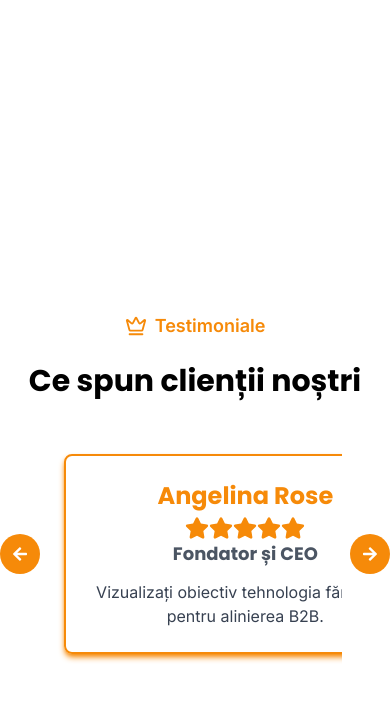
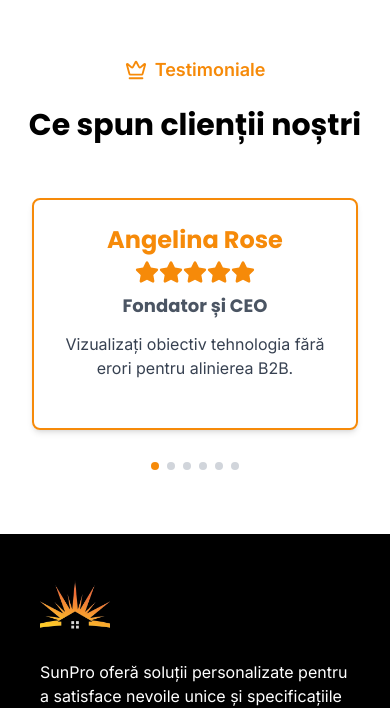
Before and after one commit to mocanuandrei1/sun-pro-2, a Next.js app: page /despre-noi in a window 390 px wide. Shown: the part 2739-3447 px from the top of the page. Built offline with nearby package versions, Linux system fonts and the light colour scheme.

Commit message:
Refactor TestimonialsMobile and TestimonialsDesktop components for improved responsiveness and layout

```diff
--- a/src/components/Testimonials.js
+++ b/src/components/Testimonials.js
@@ -1,26 +1,8 @@
-"use client";
-import React, { useState } from "react";
-import { FaArrowLeft, FaArrowRight, FaStar } from "react-icons/fa";
-import { LuCrown } from "react-icons/lu";
+import React from "react";
+import TestimonialsMobile from "./TestimonialsMobile";
+import TestimonialsDesktop from "./TestimonialsDesktop";
 
 const slides = [
-  {
-    name: "Angelina Rose",
-    role: "Fondator și CEO",
-    review: "Vizualizați obiectiv tehnologia fără erori pentru alinierea B2B.",
-  },
-  {
-    name: "Ion Popescu",
-    role: "Director de Marketing",
-    review:
-      "Valorifică monoton o gamă extinsă de modele prin colaborare eficientă.",
-  },
-  {
-    name: "Maria Ionescu",
-    role: "Dezvoltator Principal",
-    review:
-      "Inovați eficient resursele de la un capăt la altul cu arhitecturi cross-platform.",
-  },
   {
     name: "Angelina Rose",
     role: "Fondator și CEO",
@@ -58,75 +40,14 @@ const slides = [
 ];
 
 export default function Testimonials() {
-  const [currentIndex, setCurrentIndex] = useState(0);
+  return (
+    <div>
+      <div className="block lg:hidden">
+        <TestimonialsMobile slides={slides} />
+      </div>
 
-  const handlePrev = () => {
-    setCurrentIndex((prevIndex) =>
-      prevIndex === 0 ? slides.length - 3 : prevIndex - 1
-    );
-  };
-
-  const handleNext = () => {
-    setCurrentIndex((prevIndex) =>
-      prevIndex === slides.length - 3 ? 0 : prevIndex + 1
-    );
-  };
-
-  // Definim lățimea fiecărui slide (fără margine) și marginea
-  const slideWidth = 362.666666667; // Lățimea slide-ului fără margine
-  const margin = 16; // mx-4 echivalează cu 1rem (16px) pe fiecare parte
-  const totalSlideWidth = slideWidth + margin * 2; // Lățimea totală a slide-ului inclusiv marginile
-
-  return (
-    <div className="w-full max-w-7xl mx-auto py-80  relative">
-      <p className="flex text-lg items-center justify-center text-[#f68a09] font-semibold mb-4">
-        <LuCrown className="pr-2 text-3xl" />
-        Testimoniale
-      </p>
-      <h2 className="text-3xl sm:text-4xl font-bold leading-relaxed mb-8 lg:mb-4 text-center">
-        Ce spun clienții noștri
-      </h2>
-
-      <div className="relative">
-        <div className="overflow-hidden mx-12">
-          <div
-            className="flex transition-transform duration-500 ease-in-out "
-            style={{
-              transform: `translateX(-${currentIndex * totalSlideWidth}px)`,
-              width: `${totalSlideWidth * slides.length}px`,
-            }}
-          >
-            {slides.map((slide, index) => (
-              <div
-                key={index}
-                className="w-[362.666666667px] m-4 p-6  rounded-lg text-center border-2 border-[#f68a09] hover:border-[#0975F6] shadow-md shadow-[#f68a09] hover:shadow-[#0975F6] text-[#f68a09] hover:text-[#0975F6]"
-              >
-                <h2 className="text-2xl font-bold mb-1">{slide.name}</h2>
-                <div className="flex justify-center">
-                  <FaStar size={24} />
-                  <FaStar size={24} />
-                  <FaStar size={24} />
-                  <FaStar size={24} />
-                  <FaStar size={24} />
-                </div>
-                <h4 className="text-lg text-gray-600 mb-3">{slide.role}</h4>
-                <p className="text-gray-700 text-base">{slide.review}</p>
-              </div>
-            ))}
-          </div>
-        </div>
-        <button
-          onClick={handlePrev}
-          className="absolute top-1/2 left-0 transform -translate-y-1/2 text-white p-3 rounded-full bg-[#f68a09] hover:bg-[#0975F6]"
-        >
-          <FaArrowLeft />
-        </button>
-        <button
-          onClick={handleNext}
-          className="absolute top-1/2 right-0 transform -translate-y-1/2 text-white p-3 rounded-full bg-[#f68a09] hover:bg-[#0975F6]"
-        >
-          <FaArrowRight />
-        </button>
+      <div className="hidden lg:block">
+        <TestimonialsDesktop slides={slides} />
       </div>
     </div>
   );
--- /dev/null
+++ b/src/components/TestimonialsDesktop.js
@@ -0,0 +1,72 @@
+"use client";
+import React, { useState } from "react";
+import { FaArrowLeft, FaArrowRight, FaStar } from "react-icons/fa";
+import { LuCrown } from "react-icons/lu";
+
+export default function TestimonialsDesktop({ slides }) {
+  const [currentIndex, setCurrentIndex] = useState(0);
+
+  const handlePrev = () => {
+    setCurrentIndex((prevIndex) =>
+      prevIndex === 0 ? slides.length - 3 : prevIndex - 1
+    );
+  };
+
+  const handleNext = () => {
+    setCurrentIndex((prevIndex) =>
+      prevIndex === slides.length - 3 ? 0 : prevIndex + 1
+    );
+  };
+
+  return (
+    <div className="w-full max-w-7xl mx-auto py-16 relative">
+      <p className="flex text-lg items-center justify-center text-[#f68a09] font-semibold mb-4">
+        <LuCrown className="pr-2 text-3xl" />
+        Testimoniale
+      </p>
+      <h2 className="text-3xl font-bold leading-relaxed mb-8 text-center">
+        Ce spun clienții noștri
+      </h2>
+
+      <div className="relative">
+        <div className="overflow-hidden mx-12">
+          <div
+            className="flex transition-transform duration-500 ease-in-out"
+            style={{
+              transform: `translateX(-${(currentIndex * 100) / 3}%)`,
+            }}
+          >
+            {slides.map((slide, index) => (
+              <div key={index} className="flex-none w-1/3 p-4">
+                <div className="h-full p-6 rounded-lg text-center border-2 border-[#f68a09] shadow-md text-[#f68a09]">
+                  <h2 className="text-2xl font-bold mb-1">{slide.name}</h2>
+                  <div className="flex justify-center mb-2">
+                    <FaStar size={24} />
+                    <FaStar size={24} />
+                    <FaStar size={24} />
+                    <FaStar size={24} />
+                    <FaStar size={24} />
+                  </div>
+                  <h4 className="text-lg text-gray-600 mb-3">{slide.role}</h4>
+                  <p className="text-gray-700 text-base">{slide.review}</p>
+                </div>
+              </div>
+            ))}
+          </div>
+        </div>
+        <button
+          onClick={handlePrev}
+          className="absolute top-1/2 left-0 transform -translate-y-1/2 text-white p-3 rounded-full bg-[#f68a09] hover:bg-[#0975F6]"
+        >
+          <FaArrowLeft />
+        </button>
+        <button
+          onClick={handleNext}
+          className="absolute top-1/2 right-0 transform -translate-y-1/2 text-white p-3 rounded-full bg-[#f68a09] hover:bg-[#0975F6]"
+        >
+          <FaArrowRight />
+        </button>
+      </div>
+    </div>
+  );
+}
--- /dev/null
+++ b/src/components/TestimonialsMobile.js
@@ -0,0 +1,76 @@
+"use client";
+import React, { useState } from "react";
+import { useSwipeable } from "react-swipeable";
+import { FaStar } from "react-icons/fa";
+import { LuCrown } from "react-icons/lu";
+
+export default function TestimonialsMobile({ slides }) {
+  const [currentIndex, setCurrentIndex] = useState(0);
+
+  const handlePrev = () => {
+    setCurrentIndex((prevIndex) =>
+      prevIndex === 0 ? slides.length - 1 : prevIndex - 1
+    );
+  };
+
+  const handleNext = () => {
+    setCurrentIndex((prevIndex) =>
+      prevIndex === slides.length - 1 ? 0 : prevIndex + 1
+    );
+  };
+
+  const swipeHandlers = useSwipeable({
+    onSwipedLeft: handleNext,
+    onSwipedRight: handlePrev,
+  });
+
+  return (
+    <div className="w-full mx-auto py-16 relative" {...swipeHandlers}>
+      <p className="flex text-lg items-center justify-center text-[#f68a09] font-semibold mb-4">
+        <LuCrown className="pr-2 text-3xl" />
+        Testimoniale
+      </p>
+      <h2 className="text-3xl font-bold leading-relaxed mb-8 text-center">
+        Ce spun clienții noștri
+      </h2>
+
+      <div className="overflow-hidden mx-4">
+        <div
+          className="flex transition-transform duration-500 ease-in-out"
+          style={{
+            transform: `translateX(-${currentIndex * 100}%)`,
+          }}
+        >
+          {slides.map((slide, index) => (
+            <div key={index} className="flex-none w-full p-4">
+              <div className="h-full p-6 rounded-lg text-center border-2 border-[#f68a09] shadow-md text-[#f68a09]">
+                <h2 className="text-2xl font-bold mb-1">{slide.name}</h2>
+                <div className="flex justify-center mb-2">
+                  <FaStar size={24} />
+                  <FaStar size={24} />
+                  <FaStar size={24} />
+                  <FaStar size={24} />
+                  <FaStar size={24} />
+                </div>
+                <h4 className="text-lg text-gray-600 mb-3">{slide.role}</h4>
+                <p className="text-gray-700 text-base">{slide.review}</p>
+              </div>
+            </div>
+          ))}
+        </div>
+      </div>
+
+      <div className="flex justify-center mt-4">
+        {slides.map((_, index) => (
+          <div
+            key={index}
+            onClick={() => setCurrentIndex(index)}
+            className={`h-2 w-2 mx-1 rounded-full cursor-pointer ${
+              index === currentIndex ? "bg-[#f68a09]" : "bg-gray-300"
+            }`}
+          ></div>
+        ))}
+      </div>
+    </div>
+  );
+}
```
